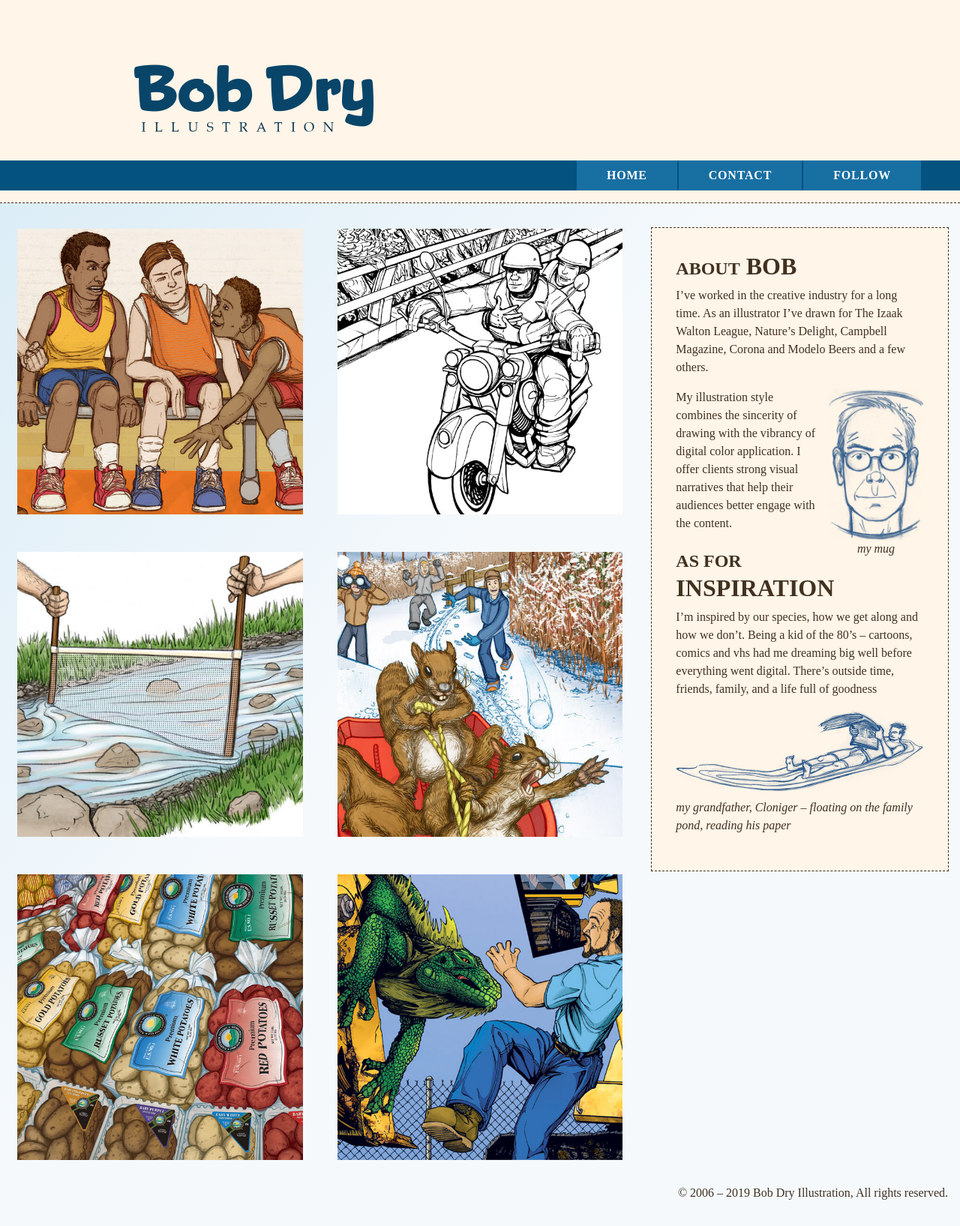
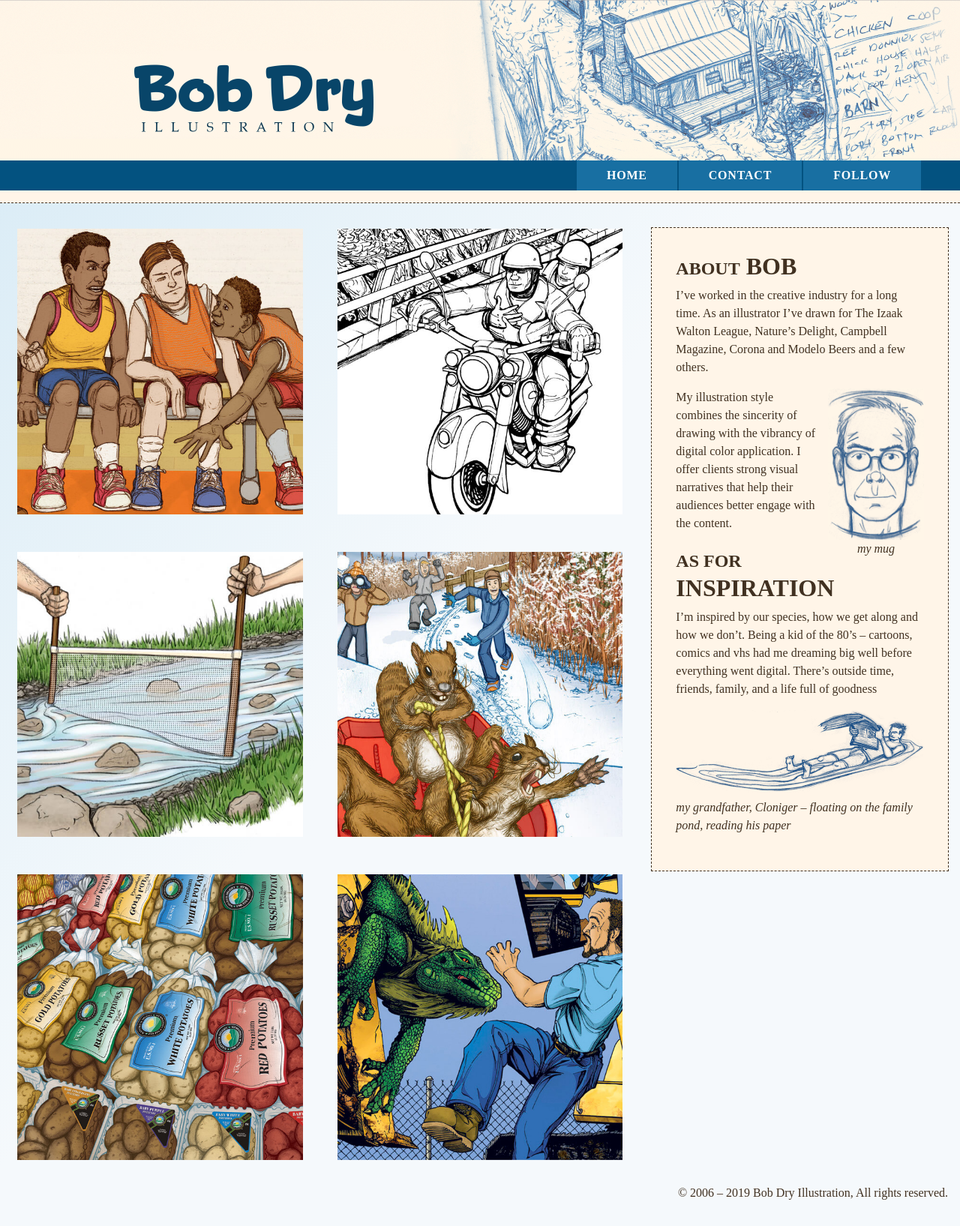
Before and after one commit to bobdry/illus, a Jekyll site: the page built from index.md, in a window 1280 px wide. Shown: the whole page at 75% size. Built offline with Jekyll 4.4.1, drawn with Linux system fonts in a browser that asks for light colours; some web fonts are replaced.

Commit message:
update to body classes

```diff
--- a/_layouts/default.html
+++ b/_layouts/default.html
@@ -1,5 +1,5 @@
 {% include head.html %}
-	<body>
+	<body class="{{ page.set }}">
 	{% include nav.html %}
 	<!-- body -->
 	<div class="container home">
--- a/dist/css/main.css
+++ b/dist/css/main.css
@@ -20,7 +20,7 @@
 
 @media (min-width:768px) {
 div.header-wrapper{
-    background: #fff5e8 url(../images/bd-bg.png) no-repeat top center;
+    background: #fff5e8 url(/illus/images/bd-bg.png) no-repeat top center;
     background-size: 1320px 215px;
 }
 }
```
Also changed, not shown: contact.md (+1 -0 lines), index.md (+1 -1 lines), dist/main.min.css.
